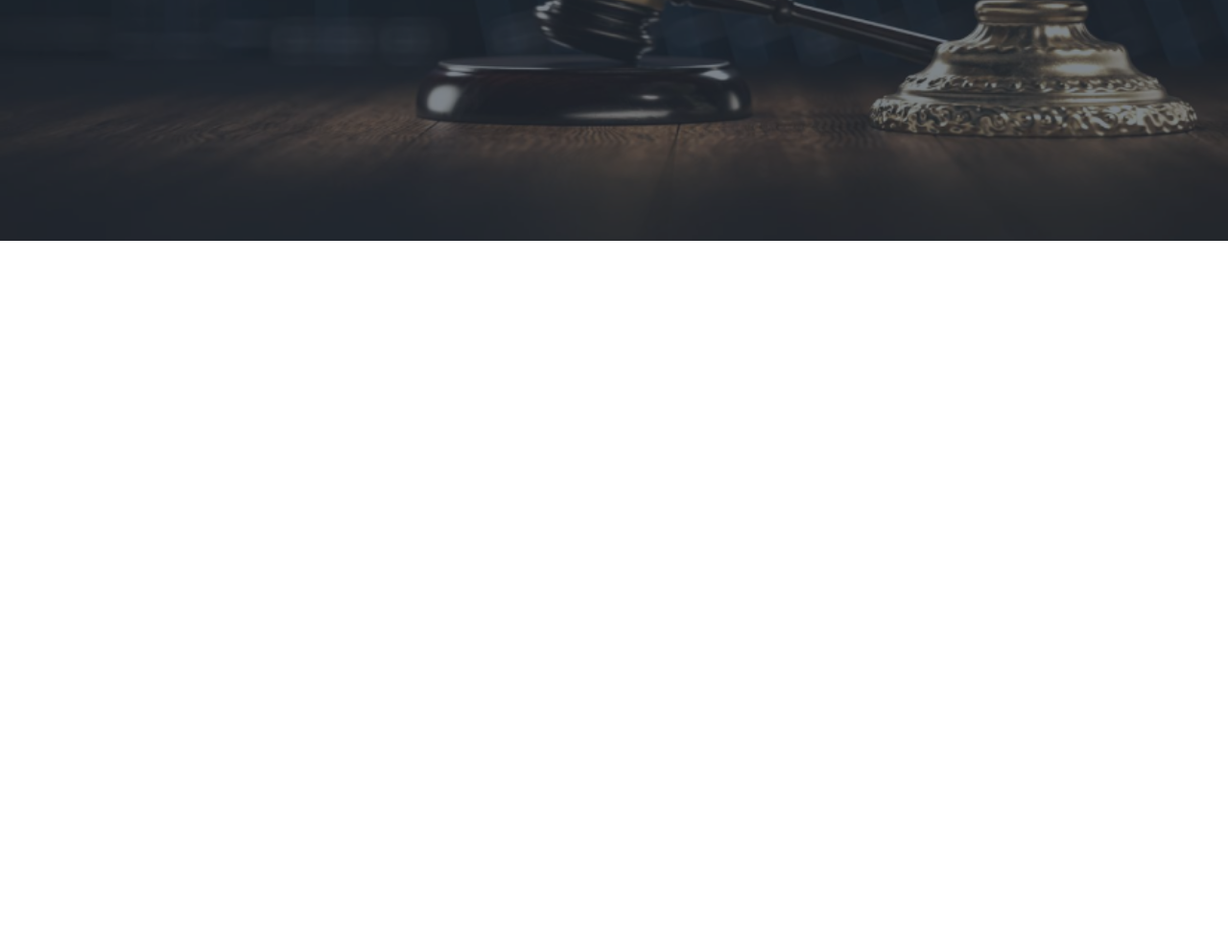
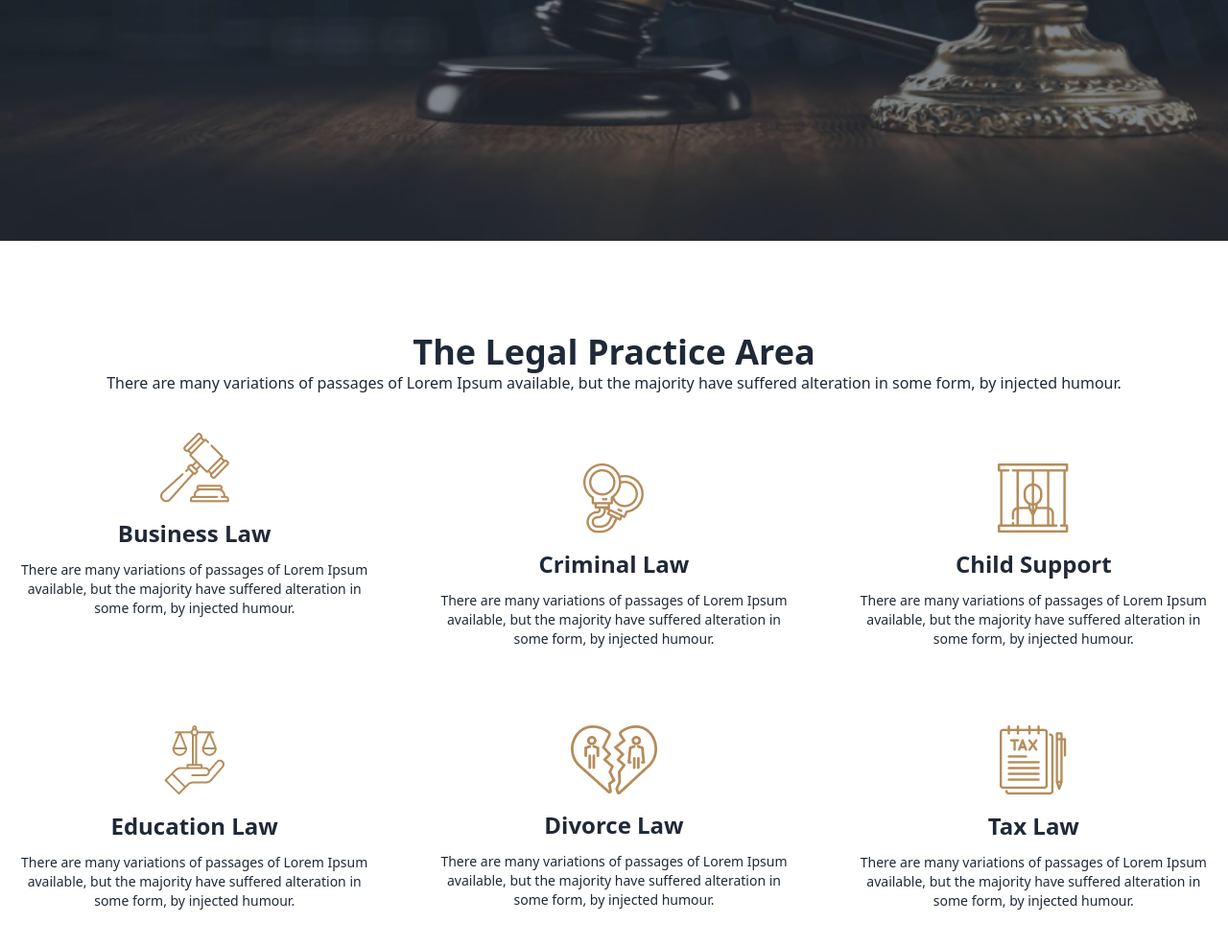
Before and after one commit to abuyusufrony/legal-solution-landing-page-daisy-ui, a plain HTML site: page index.html in a window 1280 px wide. Shown: the part 549-1536 px from the top of the page at 96% size. Before the commit the page ends 800 px from the top, so only its background shows below. Drawn offline with nearby package versions, Linux system fonts and the light colour scheme.

Commit message:
leegal-area

```diff
--- a/index.html
+++ b/index.html
@@ -37,7 +37,87 @@
     </header>
     <main class="container mx-auto">
 
+        <section class=" text-center my-24">
+            <h2 class="text-4xl font-bold">The Legal Practice Area</h2>
+            <p>There are many variations of passages of Lorem Ipsum available, but the majority have suffered alteration
+                in some form, by injected humour.</p>
 
+            <div class="my-10 grid grid-cols-1 md:grid-cols-2 lg:grid-cols-3 gap-8 space-y-8">
+                <div class="card card-compact bg-base-100 ">
+                    <figure>
+                        <img src="/images/business.png" alt="Shoes" />
+                    </figure>
+                    <div class="card-body  items-center">
+                        <h2 class="card-title text-2xl font-semibold ">Business Law</h2>
+                        <p>There are many variations of passages of Lorem Ipsum available, but the majority have
+                            suffered alteration in some form, by injected humour.</p>
+
+                    </div>
+                </div>
+                <div class="card card-compact bg-base-100 ">
+                    <figure>
+                        <img src="/images/criminal.png" alt="Shoes" />
+                    </figure>
+                    <div class="card-body  items-center">
+                        <h2 class="card-title text-2xl font-semibold ">Criminal Law</h2>
+                        <p>There are many variations of passages of Lorem Ipsum available, but the majority have
+                            suffered alteration in some form, by injected humour.</p>
+
+                    </div>
+                </div>
+                <div class="card card-compact bg-base-100 ">
+                    <figure>
+                        <img src="images/child.png" alt="Shoes" />
+                    </figure>
+                    <div class="card-body  items-center">
+                        <h2 class="card-title text-2xl font-semibold ">Child Support</h2>
+                        <p>There are many variations of passages of Lorem Ipsum available, but the majority have
+                            suffered alteration in some form, by injected humour.</p>
+
+
+                    </div>
+                </div>
+
+                <div class="card card-compact bg-base-100 ">
+                    <figure>
+                        <img src="images/education.png" alt="Shoes" />
+                    </figure>
+                    <div class="card-body  items-center">
+                        <h2 class="card-title text-2xl font-semibold ">Education Law</h2>
+                        <p>There are many variations of passages of Lorem Ipsum available, but the majority have
+                            suffered alteration in some form, by injected humour.</p>
+
+
+                    </div>
+                </div>
+                <div class="card card-compact bg-base-100 ">
+                    <figure>
+                        <img src="images/divorce.png" alt="Shoes" />
+                    </figure>
+                    <div class="card-body  items-center">
+                        <h2 class="card-title text-2xl font-semibold ">Divorce Law</h2>
+                        <p>There are many variations of passages of Lorem Ipsum available, but the majority have
+                            suffered alteration in some form, by injected humour.</p>
+
+
+                    </div>
+                </div>
+                <div class="card card-compact bg-base-100 ">
+                    <figure>
+                        <img src="images/tax.png" alt="Shoes" />
+                    </figure>
+                    <div class="card-body  items-center">
+                        <h2 class="card-title text-2xl font-semibold ">Tax Law</h2>
+                        <p>There are many variations of passages of Lorem Ipsum available, but the majority have
+                            suffered alteration in some form, by injected humour.</p>
+
+
+                    </div>
+                </div>
+
+            </div>
+
+        </section>
 
 
     </main>
```
